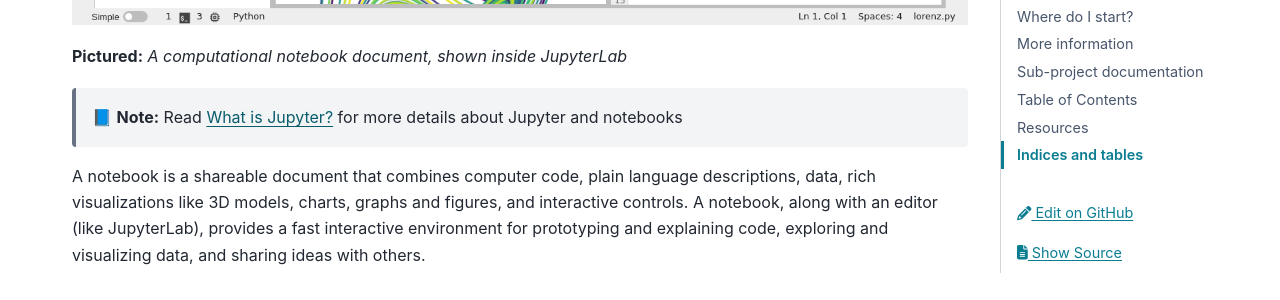
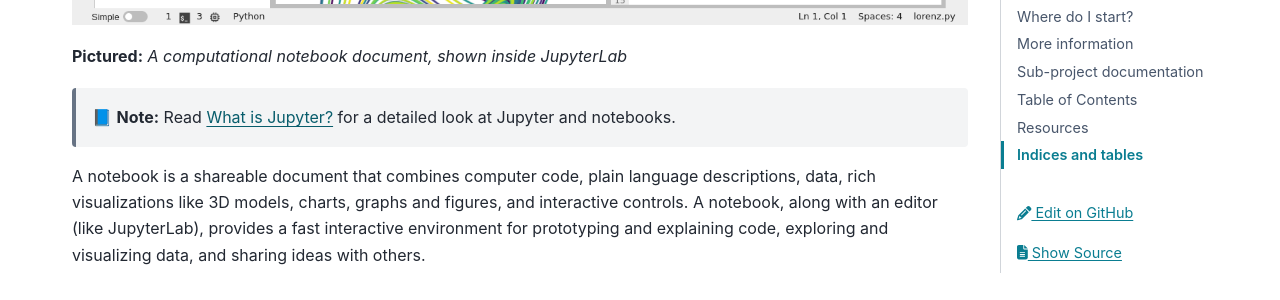
Before and after one commit to jupyter/jupyter, a Sphinx documentation site: the page built from docs/source/index.md, in a window 1280 px wide and 900 px high, scrolled down 696 px. Shown: the part 153-453 px from the top of the window. Built offline with Sphinx 7.4.7 and the PyData theme 0.15.4, drawn with Linux system fonts in a browser that asks for light colours; pages that are not in the unit, such as notebooks, are missing from menus.

Commit message:
Minor revisions.

```diff
--- a/docs/source/index.md
+++ b/docs/source/index.md
@@ -14,7 +14,7 @@
 
 **Pictured:** *A computational notebook document, shown inside JupyterLab*
 
-> 📘 **Note:** Read [What is Jupyter?](what_is_jupyter) for more details about Jupyter and notebooks
+> 📘 **Note:** Read [What is Jupyter?](what_is_jupyter) for a detailed look at Jupyter and notebooks.
 
 A notebook is a shareable document that combines computer code, plain language
 descriptions, data, rich visualizations like 3D models, charts, graphs and
```
